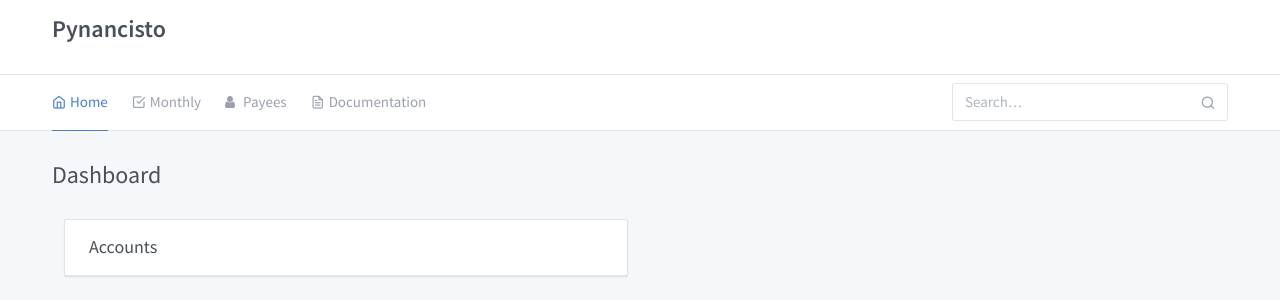
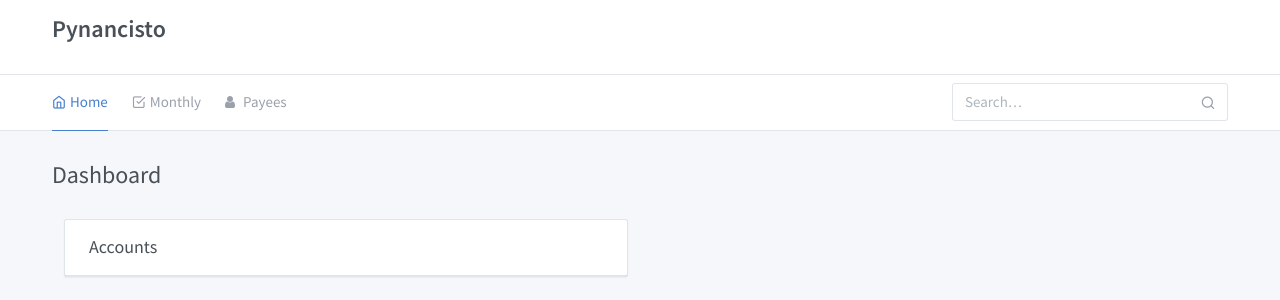
Before and after one commit to bzimor/Pynancisto, a Flask app: page / in a window 1280 px wide. Shown: the top 300 px of the page. Run offline with Flask 2, Linux system fonts and the light colour scheme; data that the repository does not hold is empty; some libraries are stand-ins or nearby versions.

Commit message:
Last changes

```diff
--- a/templates/layout.html
+++ b/templates/layout.html
@@ -76,9 +76,6 @@
                                 <li class="nav-item">
                                     <a href="/payee" class="nav-link"><i class="fa fa-user"></i> Payees</a>
                                 </li>
-                                <li class="nav-item">
-                                    <a href="./docs/index.html" class="nav-link"><i class="fe fe-file-text"></i> Documentation</a>
-                                </li>
                             </ul>
                         </div>
                     </div>
```
